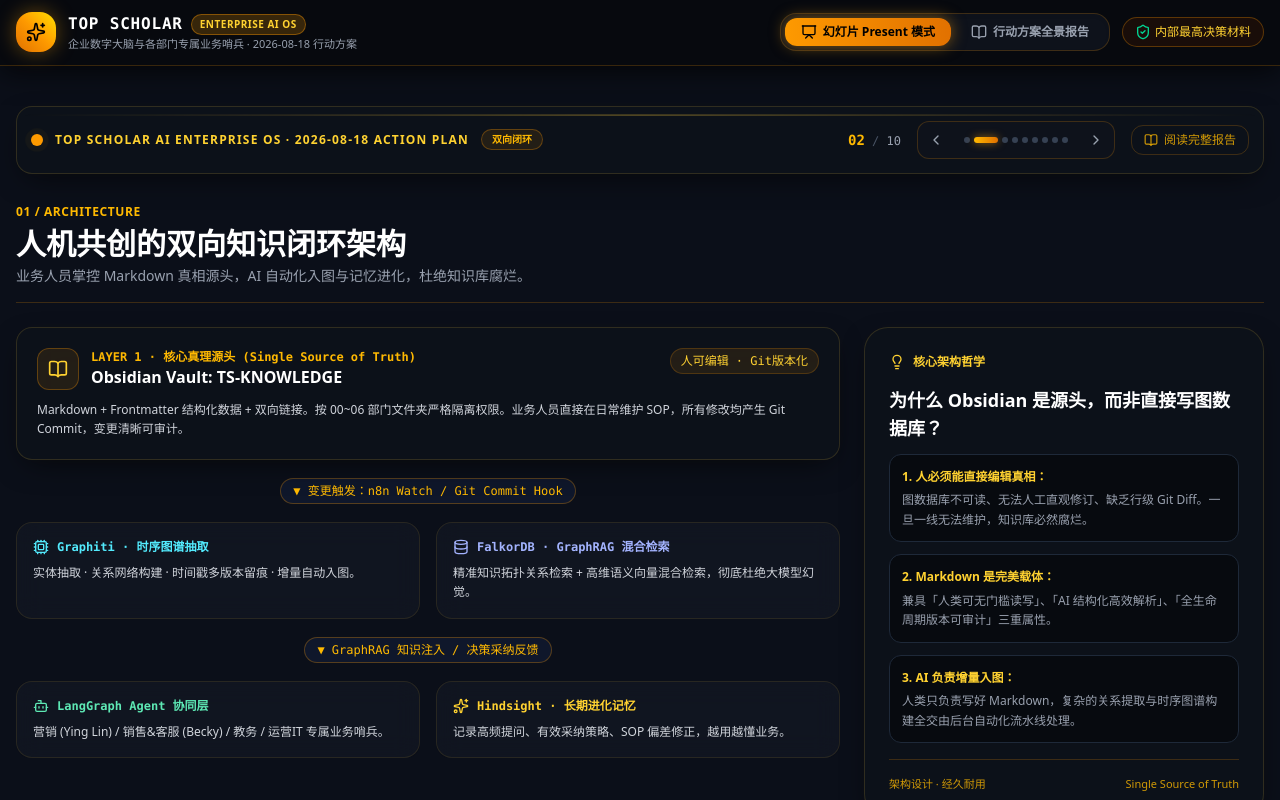
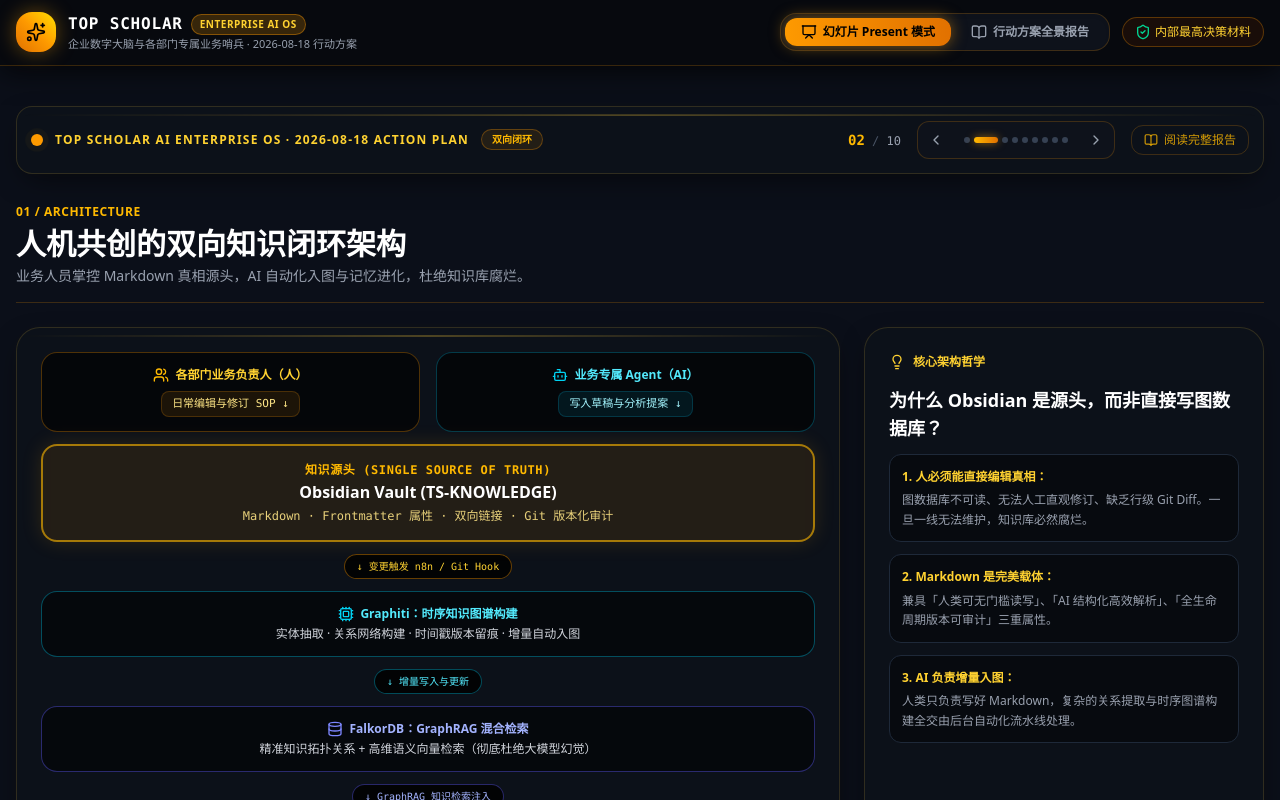
Before and after one commit to cht8987/top-scholar-enterprise-os-presentation, a React (Vite) app: page / in a window 1280 px wide. Both pictures are taken after a click on the button 994 px from the left and 139 px from the top of the page. Shown: the top 800 px of the page. Built offline with nearby package versions, Linux system fonts and the light colour scheme.

Commit message:
feat: replace Slide 2 architecture diagram with exact Obsidian topological graph from screenshot

```diff
--- a/src/components/SlideDeck.tsx
+++ b/src/components/SlideDeck.tsx
@@ -248,80 +248,103 @@
               </div>
 
               <div className="grid grid-cols-1 lg:grid-cols-12 gap-6 items-stretch">
-                {/* Visual Closed Loop Cards */}
-                <div className="lg:col-span-8 space-y-4">
-                  {/* Step 1: Obsidian Vault */}
-                  <div className="glass-panel-gold p-5 rounded-2xl border-l-4 border-l-amber-400 relative">
-                    <div className="flex items-start justify-between">
-                      <div className="flex items-center space-x-3">
-                        <div className="p-2.5 rounded-xl bg-amber-500/10 text-amber-300 border border-amber-500/30">
-                          <BookOpen className="w-5 h-5" />
+                {/* Visual Closed Loop Topological Graph matching Obsidian Graph */}
+                <div className="lg:col-span-8 glass-panel-gold p-6 rounded-3xl border border-amber-500/30 space-y-3 relative overflow-hidden">
+                  <div className="scan-line"></div>
+
+                  {/* Top Dual Nodes: Human & AI */}
+                  <div className="grid grid-cols-2 gap-4">
+                    {/* Human Node */}
+                    <div className="p-3.5 rounded-2xl bg-black/60 border border-amber-500/30 text-center relative group hover:border-amber-400 transition-all">
+                      <div className="text-xs font-bold text-amber-300 flex items-center justify-center space-x-1.5">
+                        <Users className="w-4 h-4 text-amber-400" />
+                        <span>各部门业务负责人（人）</span>
                       </div>
-                        <div>
-                          <div className="text-xs font-mono text-amber-400 font-bold">LAYER 1 · 核心真理源头 (Single Source of Truth)</div>
-                          <h3 className="text-base font-bold text-white">Obsidian Vault: TS-KNOWLEDGE</h3>
+                      <div className="mt-2 text-[11px] px-2.5 py-1 rounded-lg bg-amber-500/10 text-amber-200 border border-amber-500/20 inline-block font-mono">
+                        日常编辑与修订 SOP ↓
                       </div>
                     </div>
-                      <span className="text-xs px-2.5 py-1 rounded-full bg-amber-500/10 text-amber-300 border border-amber-500/20 font-mono">人可编辑 · Git版本化</span>
+
+                    {/* AI Agent Node */}
+                    <div className="p-3.5 rounded-2xl bg-black/60 border border-cyan-500/30 text-center relative group hover:border-cyan-400 transition-all">
+                      <div className="text-xs font-bold text-cyan-300 flex items-center justify-center space-x-1.5">
+                        <Bot className="w-4 h-4 text-cyan-400" />
+                        <span>业务专属 Agent（AI）</span>
                       </div>
-                    <p className="text-xs text-gray-300 mt-2.5 leading-relaxed">
-                      Markdown + Frontmatter 结构化数据 + 双向链接。按 00~06 部门文件夹严格隔离权限。业务人员直接在日常维护 SOP，所有修改均产生 Git Commit，变更清晰可审计。
+                      <div className="mt-2 text-[11px] px-2.5 py-1 rounded-lg bg-cyan-500/10 text-cyan-200 border border-cyan-500/20 inline-block font-mono">
+                        写入草稿与分析提案 ↓
+                      </div>
+                    </div>
+                  </div>
+
+                  {/* Central Node: Obsidian Vault */}
+                  <div className="p-4 rounded-2xl bg-amber-500/10 border-2 border-amber-400/60 shadow-[0_0_20px_rgba(245,158,11,0.15)] text-center relative">
+                    <div className="text-xs font-mono text-amber-400 font-bold uppercase tracking-wider">
+                      知识源头 (Single Source of Truth)
+                    </div>
+                    <h3 className="text-base font-extrabold text-white mt-0.5">
+                      Obsidian Vault (TS-KNOWLEDGE)
+                    </h3>
+                    <p className="text-xs text-amber-200/90 mt-1 font-mono">
+                      Markdown · Frontmatter 属性 · 双向链接 · Git 版本化审计
                     </p>
                   </div>
 
-                  {/* Flow Trigger */}
-                  <div className="flex items-center justify-center text-amber-400 text-xs font-mono py-0.5">
-                    <span className="px-3 py-1 rounded-full bg-slate-900 border border-amber-500/30">▼ 变更触发：n8n Watch / Git Commit Hook</span>
+                  {/* Arrow 1 */}
+                  <div className="flex items-center justify-center">
+                    <span className="text-[10px] font-mono px-3 py-1 rounded-full bg-black/80 border border-amber-500/40 text-amber-300">
+                      ↓ 变更触发 n8n / Git Hook
+                    </span>
                   </div>
 
-                  {/* Step 2: Graphiti & FalkorDB */}
-                  <div className="grid grid-cols-1 sm:grid-cols-2 gap-4">
-                    <div className="glass-card-gold p-4 rounded-2xl border-l-4 border-l-cyan-400">
-                      <div className="flex items-center space-x-2 text-cyan-300 mb-2">
-                        <Cpu className="w-4 h-4" />
-                        <span className="text-xs font-bold font-mono">Graphiti · 时序图谱抽取</span>
+                  {/* Node 2: Graphiti */}
+                  <div className="p-3.5 rounded-2xl bg-black/50 border border-cyan-500/40 text-center">
+                    <div className="text-xs font-bold text-cyan-300 flex items-center justify-center space-x-1.5">
+                      <Cpu className="w-4 h-4 text-cyan-400" />
+                      <span>Graphiti：时序知识图谱构建</span>
                     </div>
-                      <p className="text-xs text-gray-300 leading-relaxed">
-                        实体抽取 · 关系网络构建 · 时间戳多版本留痕 · 增量自动入图。
+                    <p className="text-xs text-gray-300 mt-1">
+                      实体抽取 · 关系网络构建 · 时间戳版本留痕 · 增量自动入图
                     </p>
                   </div>
 
-                    <div className="glass-card-gold p-4 rounded-2xl border-l-4 border-l-indigo-400">
-                      <div className="flex items-center space-x-2 text-indigo-300 mb-2">
-                        <Database className="w-4 h-4" />
-                        <span className="text-xs font-bold font-mono">FalkorDB · GraphRAG 混合检索</span>
-                      </div>
-                      <p className="text-xs text-gray-300 leading-relaxed">
-                        精准知识拓扑关系检索 + 高维语义向量混合检索，彻底杜绝大模型幻觉。
-                      </p>
-                    </div>
+                  {/* Arrow 2 */}
+                  <div className="flex items-center justify-center">
+                    <span className="text-[10px] font-mono px-3 py-1 rounded-full bg-black/80 border border-cyan-500/40 text-cyan-300">
+                      ↓ 增量写入与更新
+                    </span>
                   </div>
 
-                  {/* Flow Trigger 2 */}
-                  <div className="flex items-center justify-center text-amber-400 text-xs font-mono py-0.5">
-                    <span className="px-3 py-1 rounded-full bg-slate-900 border border-amber-500/30">▼ GraphRAG 知识注入 / 决策采纳反馈</span>
+                  {/* Node 3: FalkorDB */}
+                  <div className="p-3.5 rounded-2xl bg-black/50 border border-indigo-500/40 text-center">
+                    <div className="text-xs font-bold text-indigo-300 flex items-center justify-center space-x-1.5">
+                      <Database className="w-4 h-4 text-indigo-400" />
+                      <span>FalkorDB：GraphRAG 混合检索</span>
                     </div>
-
-                  {/* Step 3: Agents & Hindsight */}
-                  <div className="grid grid-cols-1 sm:grid-cols-2 gap-4">
-                    <div className="glass-card-gold p-4 rounded-2xl border-l-4 border-l-emerald-400">
-                      <div className="flex items-center space-x-2 text-emerald-300 mb-2">
-                        <Bot className="w-4 h-4" />
-                        <span className="text-xs font-bold font-mono">LangGraph Agent 协同层</span>
-                      </div>
-                      <p className="text-xs text-gray-300 leading-relaxed">
-                        营销 (Ying Lin) / 销售&客服 (Becky) / 教务 / 运营IT 专属业务哨兵。
+                    <p className="text-xs text-gray-300 mt-1">
+                      精准知识拓扑关系 + 高维语义向量检索（彻底杜绝大模型幻觉）
                     </p>
                   </div>
 
-                    <div className="glass-card-gold p-4 rounded-2xl border-l-4 border-l-amber-400">
-                      <div className="flex items-center space-x-2 text-amber-300 mb-2">
-                        <Sparkles className="w-4 h-4" />
-                        <span className="text-xs font-bold font-mono">Hindsight · 长期进化记忆</span>
+                  {/* Arrow 3 */}
+                  <div className="flex items-center justify-center">
+                    <span className="text-[10px] font-mono px-3 py-1 rounded-full bg-black/80 border border-indigo-500/40 text-indigo-300">
+                      ↓ GraphRAG 知识检索注入
+                    </span>
                   </div>
-                      <p className="text-xs text-gray-300 leading-relaxed">
-                        记录高频提问、有效采纳策略、SOP 偏差修正，越用越懂业务。
-                      </p>
+
+                  {/* Node 4: LangGraph Agent Layer Container */}
+                  <div className="p-4 rounded-2xl bg-emerald-950/20 border-2 border-emerald-500/40 space-y-2">
+                    <div className="text-xs font-bold text-emerald-400 text-center uppercase tracking-wider">
+                      LangChain / LangGraph Agent 协同层
+                    </div>
+                    <div className="grid grid-cols-1 sm:grid-cols-2 gap-2">
+                      <div className="p-2.5 rounded-xl bg-black/60 border border-emerald-500/30 text-center text-xs font-bold text-white">
+                        🎯 营销 Agent (Ying Lin)
+                      </div>
+                      <div className="p-2.5 rounded-xl bg-black/60 border border-emerald-500/30 text-center text-xs font-bold text-white">
+                        🎯 销售与客服 Agent (Becky)
+                      </div>
                     </div>
                   </div>
                 </div>
```
Lines whose indentation alone changed are shown as unchanged.
